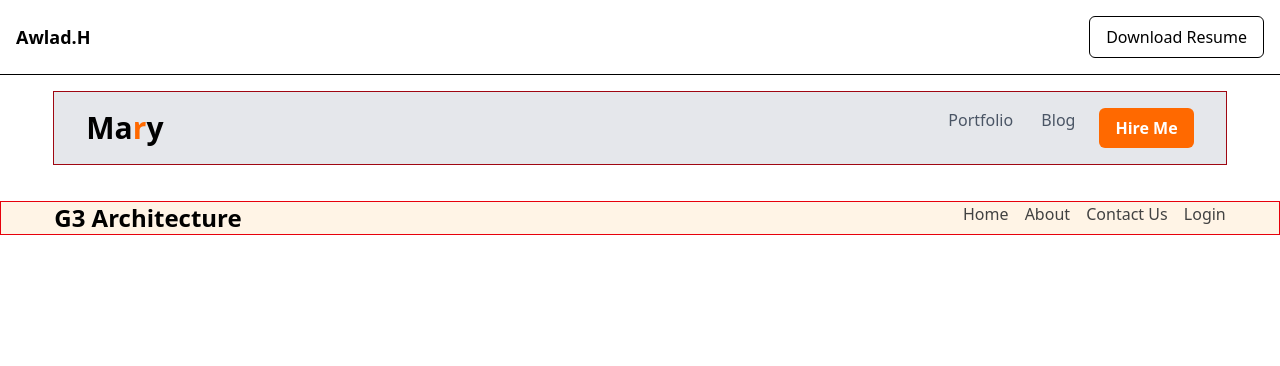
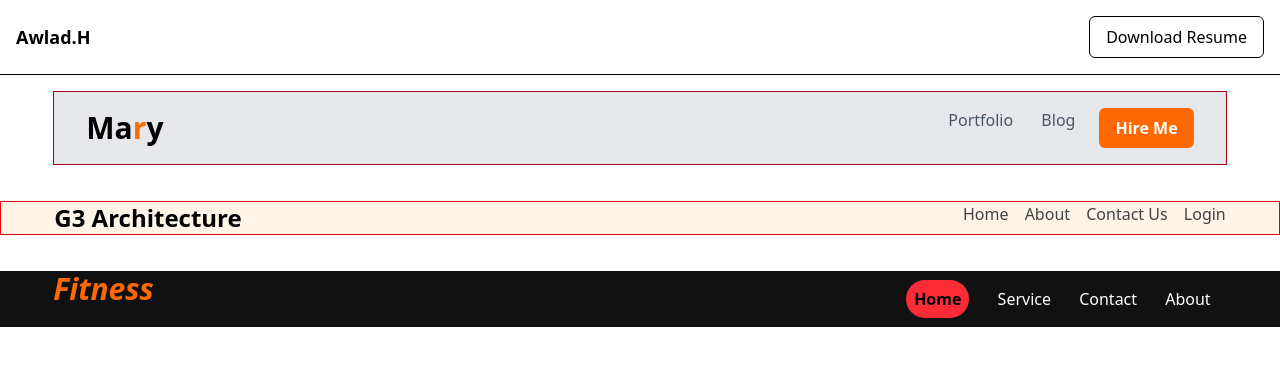
Before and after one commit to irfanulkabirhira/NavBar-Design-Hira-ALL, a plain HTML site: page index.html in a window 1280 px wide. Drawn offline with nearby package versions, Linux system fonts and the light colour scheme.

Commit message:
4th NavBar Design

```diff
--- a/index.html
+++ b/index.html
@@ -5,6 +5,8 @@
     <meta name="viewport" content="width=device-width, initial-scale=1.0">
     <!-- Tailwind CSS Installation  -->
     <script src="https://unpkg.com/@tailwindcss/browser@4"></script>
+    <!-- For from Font Awesome Connection  -->
+    <script src="https://kit.fontawesome.com/9c36c5aea5.js" crossorigin="anonymous"></script>
     <title>ALL NabBar Design Hira</title>
 </head>
 <body>
@@ -41,7 +43,7 @@
     </nav>
 </header>
 
-    <!-- 3rd Navbar Design -->
+    <!-- 3rd Navbar Design with Responsive-->
 <header class="bg-[#FF900E1A] my-9 border border-red-600">
         <nav class="flex justify-between w-11/12 mx-auto ">
           <h1 class="font-bold text-2xl">G3 Architecture</h1>
@@ -51,10 +53,29 @@
             <a class="text-[#424242]" href="">Contact Us</a>
             <a class="text-[#424242]" href="">Login</a>
           </div>
+          <!-- For Responsive regariding 3 dot -->
           <span class="lg:hidden"><i class="fa-solid fa-bars"></i></span>
         </nav>
 </header>
 
+    <!-- 4th Navbar Design with Resonsive-->
+     <header class="bg-[#111111FF]">
+        <nav class="flex justify-between w-11/12 mx-auto">
+            <h1 class="font-bold text-3xl text-orange-500 italic">Fitness</h1>
+            <div class="space-x-6 p-4 hidden lg:block">
+              <a class="rounded-3xl font-bold p-2 bg-red-500 w-24" href="">Home</a>
+              <a class="text-white" href="">Service</a>
+              <a class="text-white" href="">Contact</a>
+              <a class="text-white" href="">About</a>
+            </div>
+            <!-- For Responsive regariding 3 dot -->
+            <span class="lg:hidden block"
+              ><i class="fa-solid fa-bars bg-gray-50"></i
+            ></span>
+          </nav>
+     </header>
+
+
 
 </body>
 </html>
```
